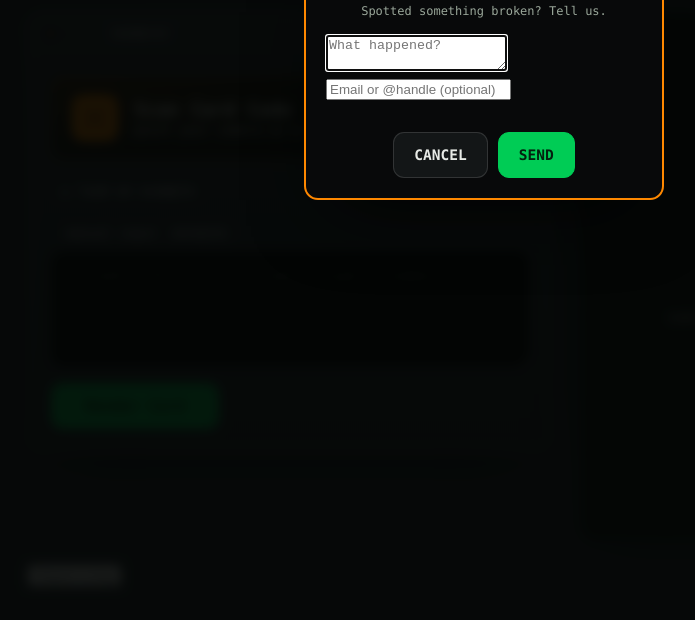
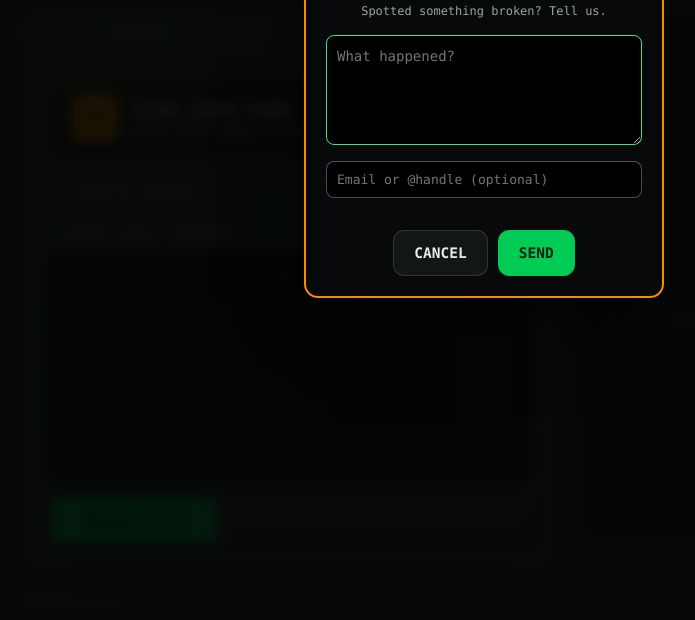
Before and after one commit to danbergart/pure-data-playing-cards-app, a website: page index.html in a window 1280 px wide. Both pictures are taken after a click on the button "Report a bug". Shown: the part 106-726 px from the top of the page, without its empty margins (156-851 px from the left). Drawn offline with Linux system fonts and the light colour scheme.

Commit message:
Update styles for editor, footer, and overlays
Increased min-height for editor and added styles for footer and overlays.

```diff
--- a/style.css
+++ b/style.css
@@ -279,7 +279,7 @@ body {
 }
 .editor {
   width: 100%;
-  min-height: 116px;
+  min-height: 150px;
   background: var(--panel);
   color: #d8efe0;
   caret-color: var(--green);
@@ -641,6 +641,9 @@ body {
     flex: 0 0 auto;
     margin-top: 0;
   }
+  .work .editor {
+    min-height: 230px;
+  }
 }
 
 /* ============ EMBEDDED (inside Shopify iframe) ============ */
@@ -744,3 +747,61 @@ html.embedded .app {
 .lb-card { color: #9aa79a; }
 .lb-sc { color: #ff8800; font-weight: 700; min-width: 50px; text-align: right; }
 .lb-hl { background: rgba(255, 136, 0, 0.14); border-radius: 4px; }
+
+/* Footer: report-a-bug link + build tag on one line */
+.appfoot {
+  display: flex;
+  align-items: center;
+  justify-content: space-between;
+  gap: 12px;
+  margin-top: 4px;
+}
+.bug-link {
+  background: none;
+  border: none;
+  color: rgba(255, 255, 255, 0.35);
+  font-family: inherit;
+  font-size: 11px;
+  letter-spacing: 0.5px;
+  cursor: pointer;
+  padding: 2px 4px;
+}
+.bug-link:hover { color: #ff8800; text-decoration: underline; }
+.appfoot .buildtag { width: auto; margin-top: 0; }
+
+/* Extra overlay bits: intro copy, textarea, secondary input */
+.lb-intro {
+  color: #d8efe0;
+  font-size: 14px;
+  line-height: 1.6;
+  text-align: center;
+  margin-bottom: 16px;
+}
+.lb-textarea {
+  width: 100%;
+  box-sizing: border-box;
+  min-height: 110px;
+  background: #000;
+  border: 1px solid rgba(255, 255, 255, 0.3);
+  color: #46e285;
+  font-family: inherit;
+  font-size: 14px;
+  line-height: 1.5;
+  padding: 10px;
+  border-radius: 8px;
+  resize: vertical;
+}
+.lb-textarea:focus { outline: none; border-color: #46e285; }
+.lb-input2 {
+  width: 100%;
+  box-sizing: border-box;
+  margin-top: 10px;
+  background: #000;
+  border: 1px solid rgba(255, 255, 255, 0.3);
+  color: #d8efe0;
+  font-family: inherit;
+  font-size: 13px;
+  padding: 10px;
+  border-radius: 8px;
+}
+.lb-input2:focus { outline: none; border-color: #46e285; }
```
